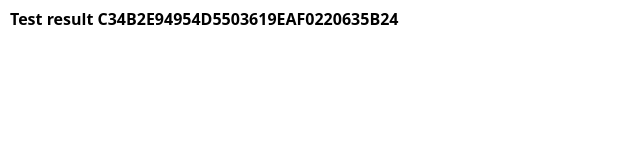
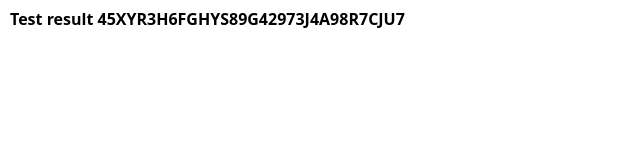
Before and after one commit to medisvit/45XYR3H6FGHYS89G42973J4A98R7CJU7, a plain HTML site: page index.html in a window 1280 px wide. Shown: the full height of the page, 0-640 px from the left. Drawn offline with nearby package versions, Linux system fonts and the light colour scheme.

Commit message:
Update index.html

```diff
--- a/index.html
+++ b/index.html
@@ -16,7 +16,7 @@
     />
   </head>
   <body style="font-size: 8px">
-    <h1 style="margin: 10px">Test result C34B2E94954D5503619EAF0220635B24</h1>
+    <h1 style="margin: 10px">Test result 45XYR3H6FGHYS89G42973J4A98R7CJU7</h1>
     <img src="test.jpg" alt="" style="max-width: 100%" />
   </body>
 </html>
```
